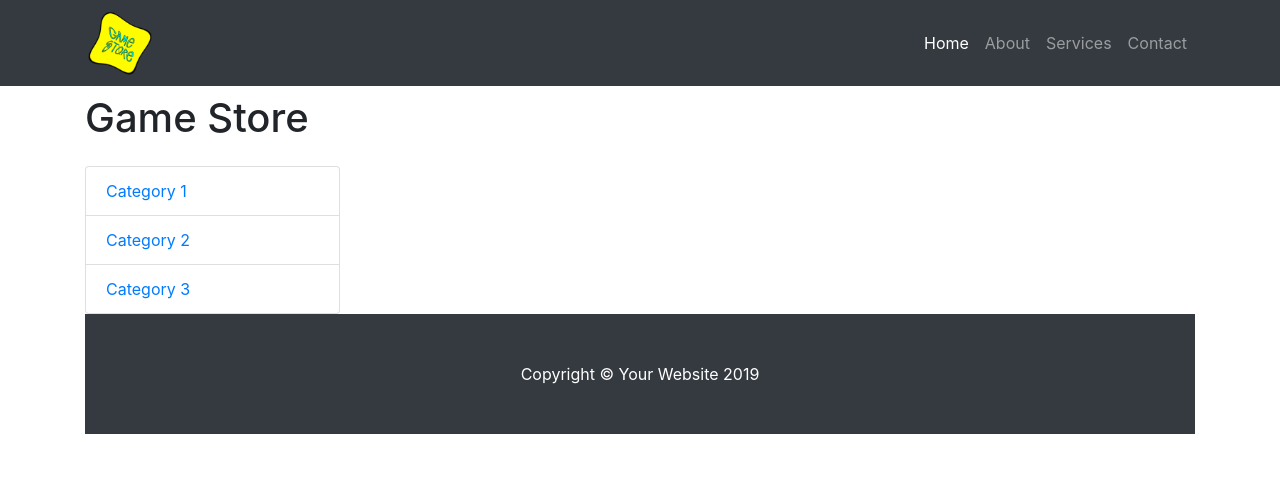
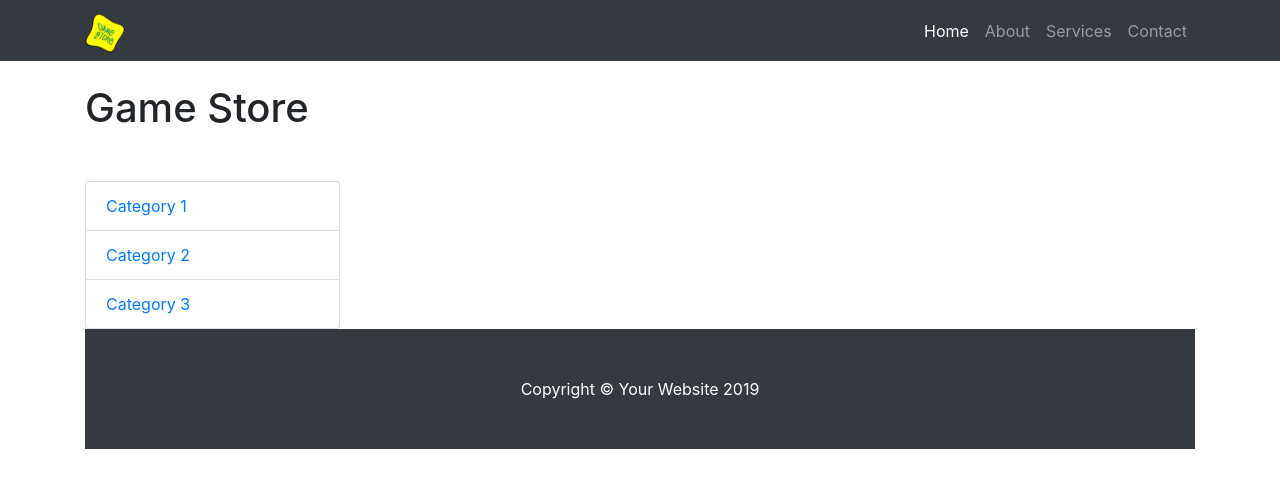
Before and after one commit to Jopless/gamestore, a Django app: template Shop/templates/base.html in a window 1280 px wide. Shown: the top 488 px of the page. Run offline with Django 3.2, Linux system fonts and the light colour scheme; the template is opened without the code that fills it, so the values that code supplies are empty; some libraries are stand-ins or nearby versions.

Commit message:
Changes for logo and categories

```diff
--- a/Shop/static/css/shop-homepage.css
+++ b/Shop/static/css/shop-homepage.css
@@ -4,10 +4,22 @@
  * Licensed under MIT (https://github.com/BlackrockDigital/startbootstrap-shop-homepage/blob/master/LICENSE)
  */
 body {
-  padding-top: 70px;
+  padding-top: 60px;
 }
 
 .logo > img {
-    padding: 3px;
-    width: 70px;
+    width: 40px;
+    float: left;
+    padding-top: 5px;
 }
+
+.logo > h1 {
+    color: white;
+    float: right;
+    padding-left: 10px;
+    margin-bottom: 5px;
+}
+
+.list-group {
+    padding-top: 25px;
+}
```
